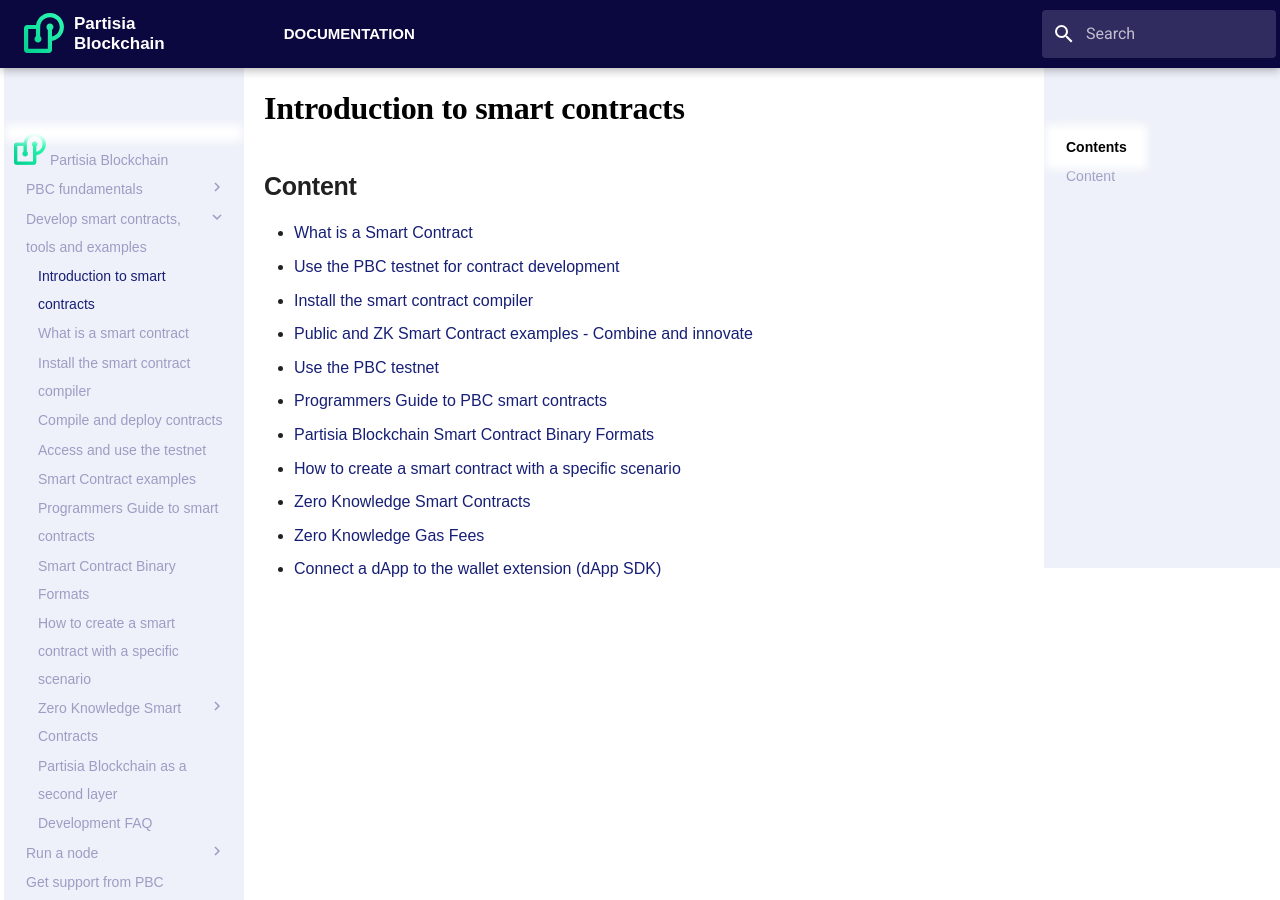
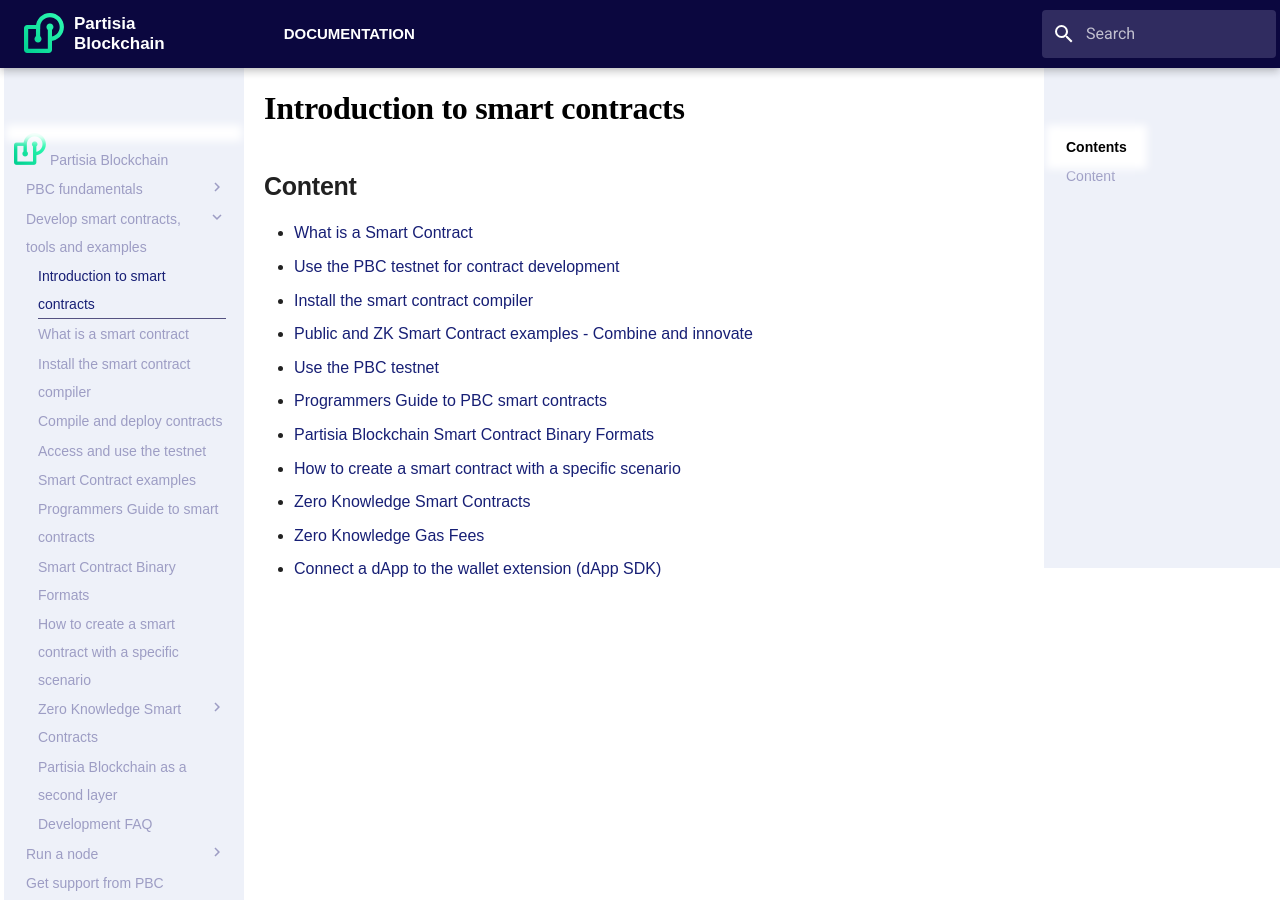
Before and after one commit to 0xSero/partisia-docs, an MkDocs documentation site: the page built from docs/smart-contracts/smart-contracts.md, in a window 1280 px wide and 900 px high. Built offline with MkDocs 1.6.1 and Material for MkDocs 9.7.7, drawn with Linux system fonts in a browser that asks for light colours; some web fonts are replaced; a script that is not in the unit is left out.

Commit message:
Making navigation more understandable

```diff
--- a/docs/stylesheets/extra.css
+++ b/docs/stylesheets/extra.css
@@ -563,3 +563,13 @@
   margin-right: 17.5%;
   float: right;
 }
+
+.md-nav__link--active{
+  border-bottom: 0.5px solid #545281!important;
+
+}
+
+.md-nav__link:hover{
+  border-bottom: 0.5px dashed #545281!important;
+  text-decoration: none!important;
+}
```
